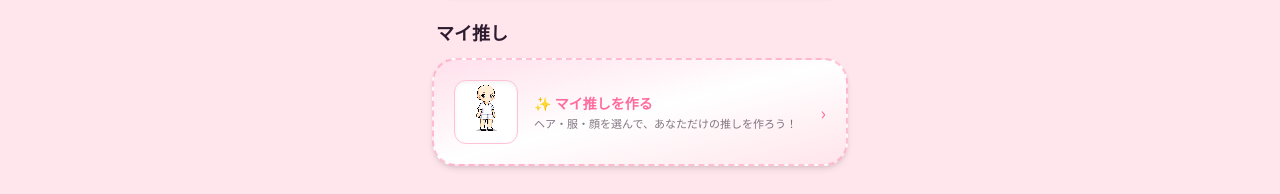
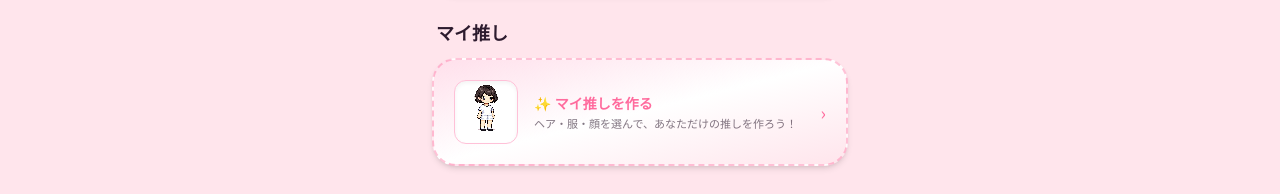
Before and after one commit to GIMGAHEE/casoshi-new, a React (Vite) app: page / in a window 1280 px wide. Shown: the part 444-638 px from the top of the page. Built offline with nearby package versions, Linux system fonts and the light colour scheme.

Commit message:
Add bob-haired character as default preset (hairBaked system)

```diff
--- a/src/data/characters.js
+++ b/src/data/characters.js
@@ -132,7 +132,16 @@ export const MY_OSHI_ID = 'my_oshi';
 
 // MyOshi 프리셋 — 기본 캐릭터 1개로 시작, 머리스타일/옷 variant 추가될 때마다 이 배열에 추가
 // body는 대머리 상태, 헤어는 반드시 HAIRSTYLES에서 선택해서 overlay로 표시
+// hairBaked: true면 sprite에 헤어가 이미 그려져 있어서 overlay를 스킵함
 export const MY_OSHI_PRESETS = [
+  {
+    id: 'preset_bob',
+    sprite: '/sprites/basic_bob.png',
+    label: 'ショート',
+    themeColor: '#FF6B9D',
+    bgColor: '#FFE5EC',
+    hairBaked: true,
+  },
   {
     id: 'preset_basic',
     sprite: '/sprites/basic.png',
@@ -142,7 +151,7 @@ export const MY_OSHI_PRESETS = [
   },
 ];
 
-export const DEFAULT_PRESET_ID = 'preset_basic';
+export const DEFAULT_PRESET_ID = 'preset_bob';
 
 // 머리스타일 목록 — basic.png 위에 레이어로 겹쳐지는 오버레이 PNG
 // defaultTransform: 사용자가 직접 맞춘 basic body 기준 0포인트 (이후 조정은 이 값에 +/- 오프셋)
@@ -205,8 +214,8 @@ export const asCharacter = (myOshi) => {
     themeColor: preset.themeColor,
     bgColor: preset.bgColor,
     sprite: preset.sprite,
-    hairOverlay: hairstyle.overlay,
-    hairTransform: computeHairTransform(myOshi.hairstyleId, myOshi.hairOffset),
+    hairOverlay: preset.hairBaked ? null : hairstyle.overlay,
+    hairTransform: preset.hairBaked ? null : computeHairTransform(myOshi.hairstyleId, myOshi.hairOffset),
     catchphrase: 'あなたが作った、あなただけの推し。',
     bio: `${myOshi.name}は、あなただけのために生まれた推しです。一緒に育てていこう！`,
     dialogues: GENERIC_DIALOGUES.map(d => ({
--- a/src/screens/MyOshiBuilder.jsx
+++ b/src/screens/MyOshiBuilder.jsx
@@ -23,7 +23,8 @@ export default function MyOshiBuilder({ initialOshi, onSave, onCancel }) {
     MY_OSHI_PRESETS.find(p => p.id === presetId) || MY_OSHI_PRESETS[0];
   const hairstyle =
     HAIRSTYLES.find(h => h.id === hairstyleId) || HAIRSTYLES[0];
-  const hasHair = !!hairstyle.overlay;
+  // preset.hairBaked: 스프라이트에 이미 헤어가 그려져 있으면 overlay 스킵
+  const hasHair = !preset.hairBaked && !!hairstyle.overlay;
 
   // 프리뷰에 쓸 실제 transform = 기본값 + 오프셋
   const effectiveTransform = computeHairTransform(hairstyleId, hairOffset);
@@ -77,7 +78,7 @@ export default function MyOshiBuilder({ initialOshi, onSave, onCancel }) {
           <PixelAvatar
             sprite={preset.sprite}
             size={180}
-            hairOverlay={hairstyle.overlay}
+            hairOverlay={hasHair ? hairstyle.overlay : null}
             hairTransform={hasHair ? effectiveTransform : null}
           />
           <input
@@ -157,7 +158,8 @@ export default function MyOshiBuilder({ initialOshi, onSave, onCancel }) {
         </div>
       )}
 
-      {/* 헤어스타일 선택 */}
+      {/* 헤어스타일 선택 — hairBaked 프리셋에서는 숨김 */}
+      {!preset.hairBaked && (
         <div className="px-4 mt-5">
           <div className="text-xs font-bold text-oshi-dark/60 mb-2">
             ヘアスタイル
@@ -199,6 +201,7 @@ export default function MyOshiBuilder({ initialOshi, onSave, onCancel }) {
             })}
           </div>
         </div>
+      )}
 
       {/* 안내 문구 */}
       <div className="px-4 mt-4 text-center">
```
Also changed, not shown: public/sprites/basic_bob.png (added). Lines whose indentation alone changed are shown as unchanged.
